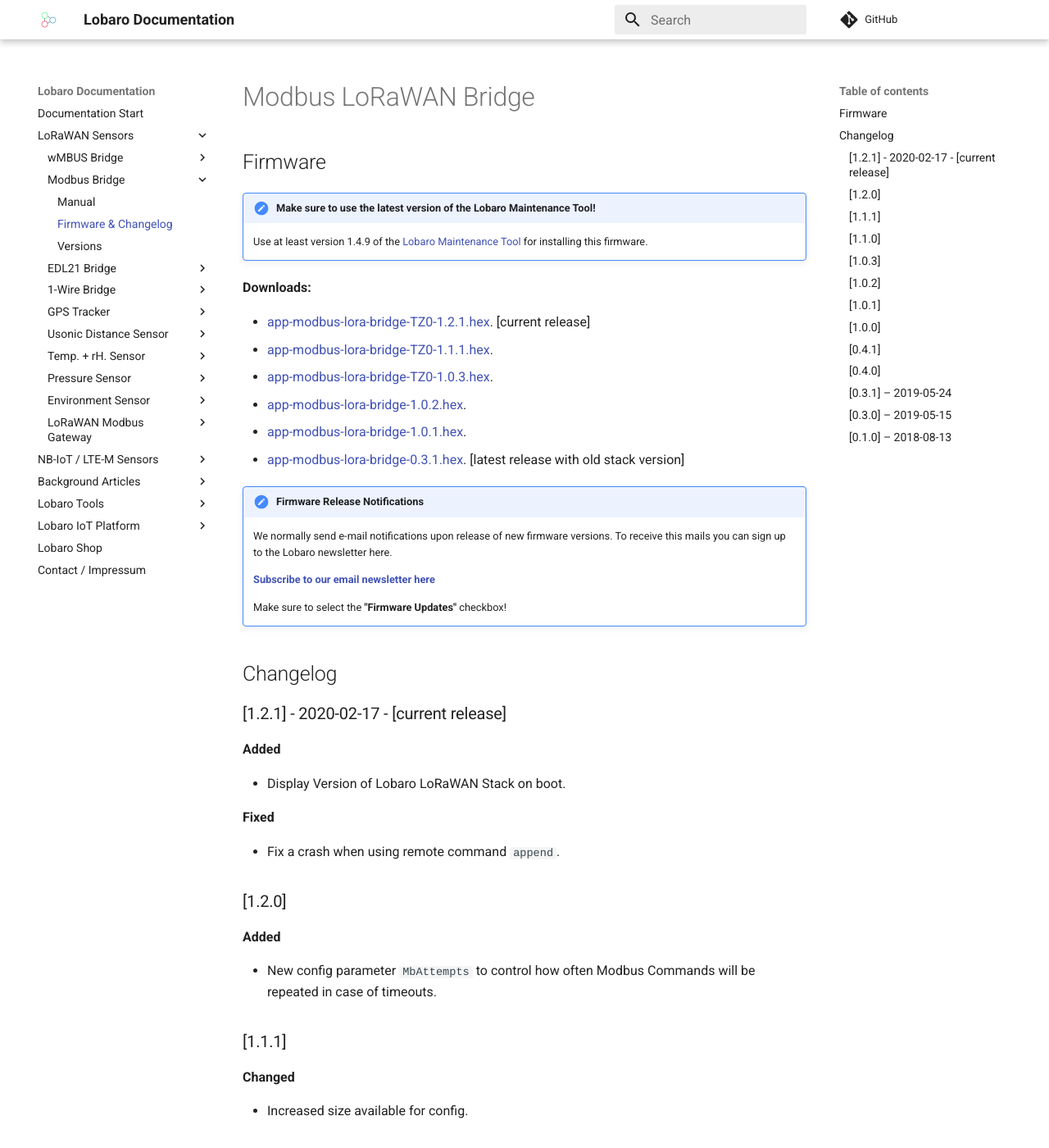
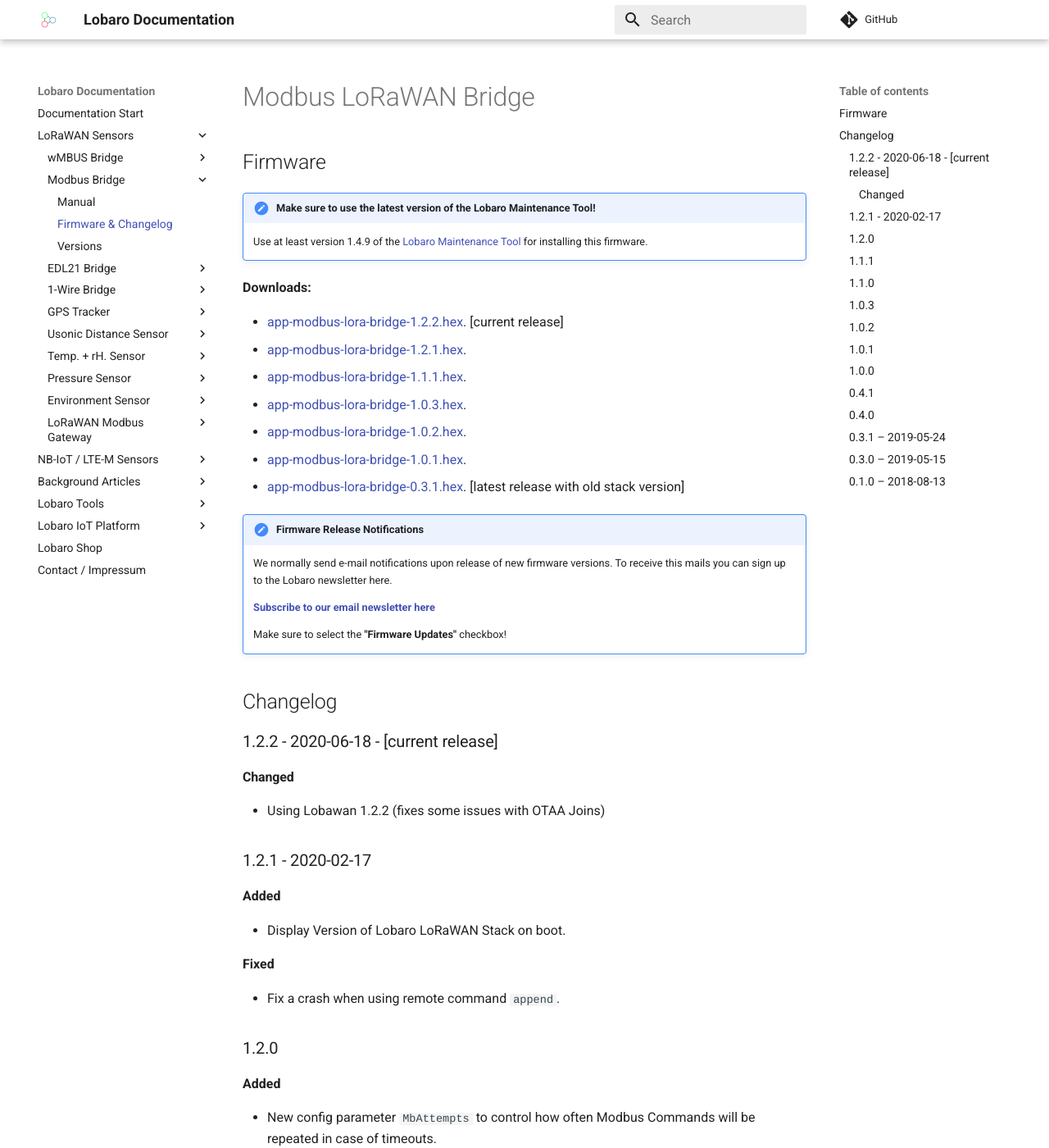
Before and after one commit to Lobaro/docs, an MkDocs documentation site: the page built from docs/lorawan-sensors/modbus-lorawan/firmware.md, in a window 1280 px wide and 1400 px high. Shown: the whole window at 82% size. Built offline with MkDocs 1.6.1 and Material for MkDocs 9.7.7, drawn with Linux system fonts in a browser that asks for light colours; a script that is not in the unit is left out; comment, search, counter and statistics services are not loaded; some of the changed text lies outside the part shown.

Commit message:
LoRaWAN Modbus: v1.2.2, remove TZ0 from old fw file names

```diff
--- a/docs/lorawan-sensors/modbus-lorawan/firmware.md
+++ b/docs/lorawan-sensors/modbus-lorawan/firmware.md
@@ -8,9 +8,10 @@
 
 **Downloads:**
 
-* [app-modbus-lora-bridge-TZ0-1.2.1.hex](firmware/app-modbus-lora-bridge-TZ0-1.2.1.hex). [current release]
-* [app-modbus-lora-bridge-TZ0-1.1.1.hex](firmware/app-modbus-lora-bridge-TZ0-1.1.1.hex).
-* [app-modbus-lora-bridge-TZ0-1.0.3.hex](firmware/app-modbus-lora-bridge-TZ0-1.0.3.hex).
+* [app-modbus-lora-bridge-1.2.2.hex](firmware/app-modbus-lora-bridge-1.2.2.hex). [current release]
+* [app-modbus-lora-bridge-1.2.1.hex](firmware/app-modbus-lora-bridge-1.2.1.hex).
+* [app-modbus-lora-bridge-1.1.1.hex](firmware/app-modbus-lora-bridge-1.1.1.hex).
+* [app-modbus-lora-bridge-1.0.3.hex](firmware/app-modbus-lora-bridge-1.0.3.hex).
 * [app-modbus-lora-bridge-1.0.2.hex](firmware/app-modbus-lora-bridge-1.0.2.hex).
 * [app-modbus-lora-bridge-1.0.1.hex](firmware/app-modbus-lora-bridge-1.0.1.hex).
 * [app-modbus-lora-bridge-0.3.1.hex](firmware/app-modbus-lora-bridge-0.3.1.hex). [latest release with old stack version]
@@ -27,7 +28,11 @@
 
 ## Changelog
 
-### [1.2.1] - 2020-02-17 - [current release]
+### 1.2.2 - 2020-06-18 - [current release]
+#### Changed
+- Using Lobawan 1.2.2 (fixes some issues with OTAA Joins)
+
+### 1.2.1 - 2020-02-17
 **Added**
 
 - Display Version of Lobaro LoRaWAN Stack on boot.
@@ -36,17 +41,17 @@
 
 - Fix a crash when using remote command `append`.
 
-### [1.2.0]
+### 1.2.0
 **Added**
 
 - New config parameter `MbAttempts` to control how often Modbus Commands will be repeated in case of timeouts.
 
-### [1.1.1]
+### 1.1.1
 **Changed**
 
 - Increased size available for config.
 
-### [1.1.0]
+### 1.1.0
 **Added**
 
 - New optional Listen-Before-Talk Modbus communication, so device can coordinate with another master on bus.
@@ -55,18 +60,18 @@
 
 - Fix issue that could cut of long Modbus responses.
 
-### [1.0.3]
+### 1.0.3
 **Changed**
 
 - Dialog Mode now logs activity on RS485 Bus while not communicating (to detect other Modbus Masters).
 - Log Frequencies for LoRaWAN.
 
-### [1.0.2]
+### 1.0.2
 **Added**
 
 - Waitcycles for optional capacitors to load and stabilize on startup
 
-### [1.0.1]
+### 1.0.1
 **Changed**
 
 - Using FRAM for storing results before uploading, allowing for multiple kB of data to be sent (size depending on hardware).
@@ -75,7 +80,7 @@
 
 - Removed memory corruption error that could be triggered by configurations with lots of Modbus commands.
 
-### [1.0.0]
+### 1.0.0
 **Added**
 
 - LoRaWAN 1.1 support
@@ -87,13 +92,13 @@
 - Random delay before Uplink (to prevent persistent collisions when using multiple devices).
 - Modbus responses longer than payload now get split up (additional parts on port 5).
 
-### [0.4.1]
+### 0.4.1
 **Fixed**
 
 - Changed error indication bit on error 11 from `0xf0` to `0x80`.
 - Fixed issue when parsing multiple Modbus commands from config.
 
-### [0.4.0]
+### 0.4.0
 **Added**
 
 - Writing values to holding registers and coils.
@@ -112,12 +117,12 @@
 - Modbus mode ASCII now counts received bytes correctly.
 - DataLength of 7 bits can now correctly be set in config again.
 
-### [0.3.1] &ndash; 2019-05-24
+### 0.3.1 &ndash; 2019-05-24
 **Fixed**
 
 - Increased robustness of data reception on higher Baud rates.
 
-### [0.3.0] &ndash; 2019-05-15
+### 0.3.0 &ndash; 2019-05-15
 **Added**
 
 - Initial release of Firmware for new Hardware revision (with RS485-addon).
@@ -128,7 +133,7 @@
 - Parity bit must not be substracted from Data bits anymore. `8E1` can now be confiured with `8 Data bits, EVEN parity, 1 Stop bit`.
 
 
-### [0.1.0] &ndash; 2018-08-13
+### 0.1.0 &ndash; 2018-08-13
 **Added**
 
 - Original hardware release (with RS-485 on holding PCB).
```
Also changed, not shown: 11 other files.
